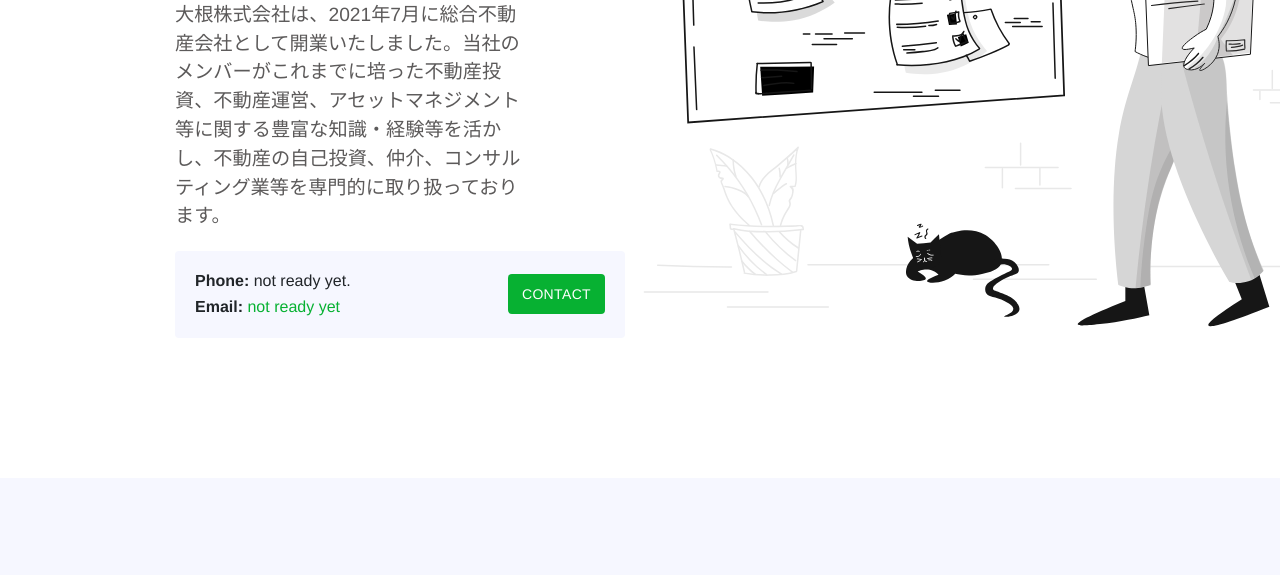
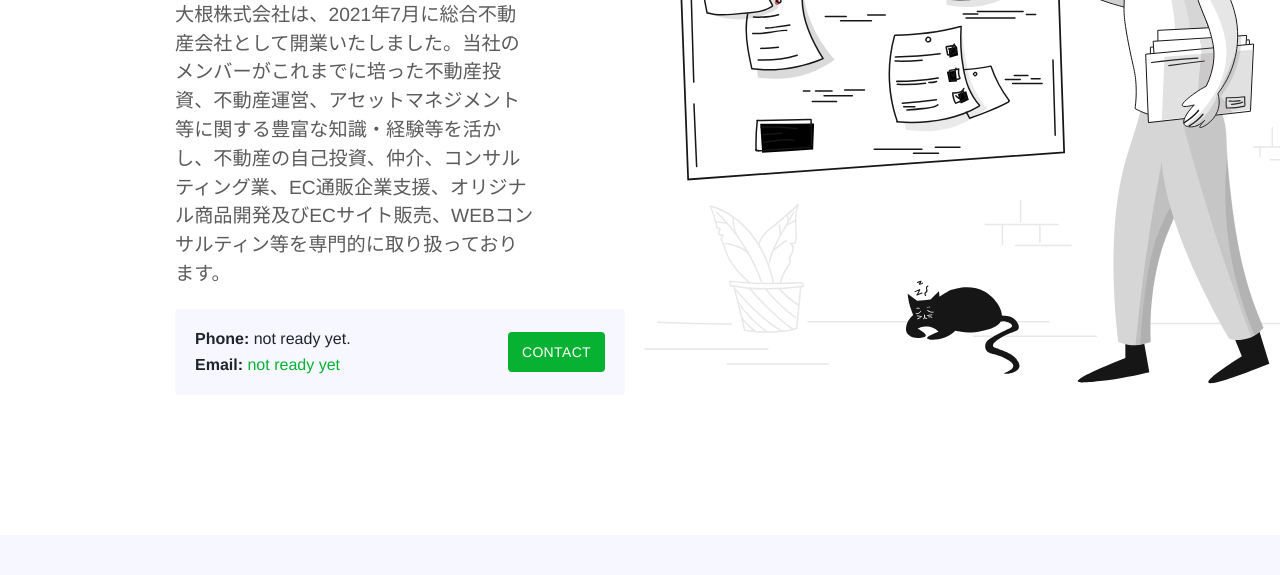
Before and after one commit to dafeiroc/dafeiroc.github.io, a plain HTML site: page index.html in a window 1280 px wide. Shown: the part 341-916 px from the top of the page. Drawn offline with nearby package versions, Linux system fonts and the light colour scheme.

Commit message:
update intro

```diff
--- a/index.html
+++ b/index.html
@@ -101,7 +101,7 @@
     <div class="row justify-content-start">
       <div class="col-12 col-md-7 col-lg-6 order-2 order-md-1">
         <h1 id="ようこそ-大根ハウス">ようこそ、 大根ハウス</h1>
-<p>大根株式会社は、2021年7月に総合不動産会社として開業いたしました。当社のメンバーがこれまでに培った不動産投資、不動産運営、アセットマネジメント等に関する豊富な知識・経験等を活かし、不動産の自己投資、仲介、コンサルティング業等を専門的に取り扱っております。</p>
+<p>大根株式会社は、2021年7月に総合不動産会社として開業いたしました。当社のメンバーがこれまでに培った不動産投資、不動産運営、アセットマネジメント等に関する豊富な知識・経験等を活かし、不動産の自己投資、仲介、コンサルティング業、EC通販企業支援、オリジナル商品開発及びECサイト販売、WEBコンサルティン等を専門的に取り扱っております。</p>
 
 
           <div class="call">
```
